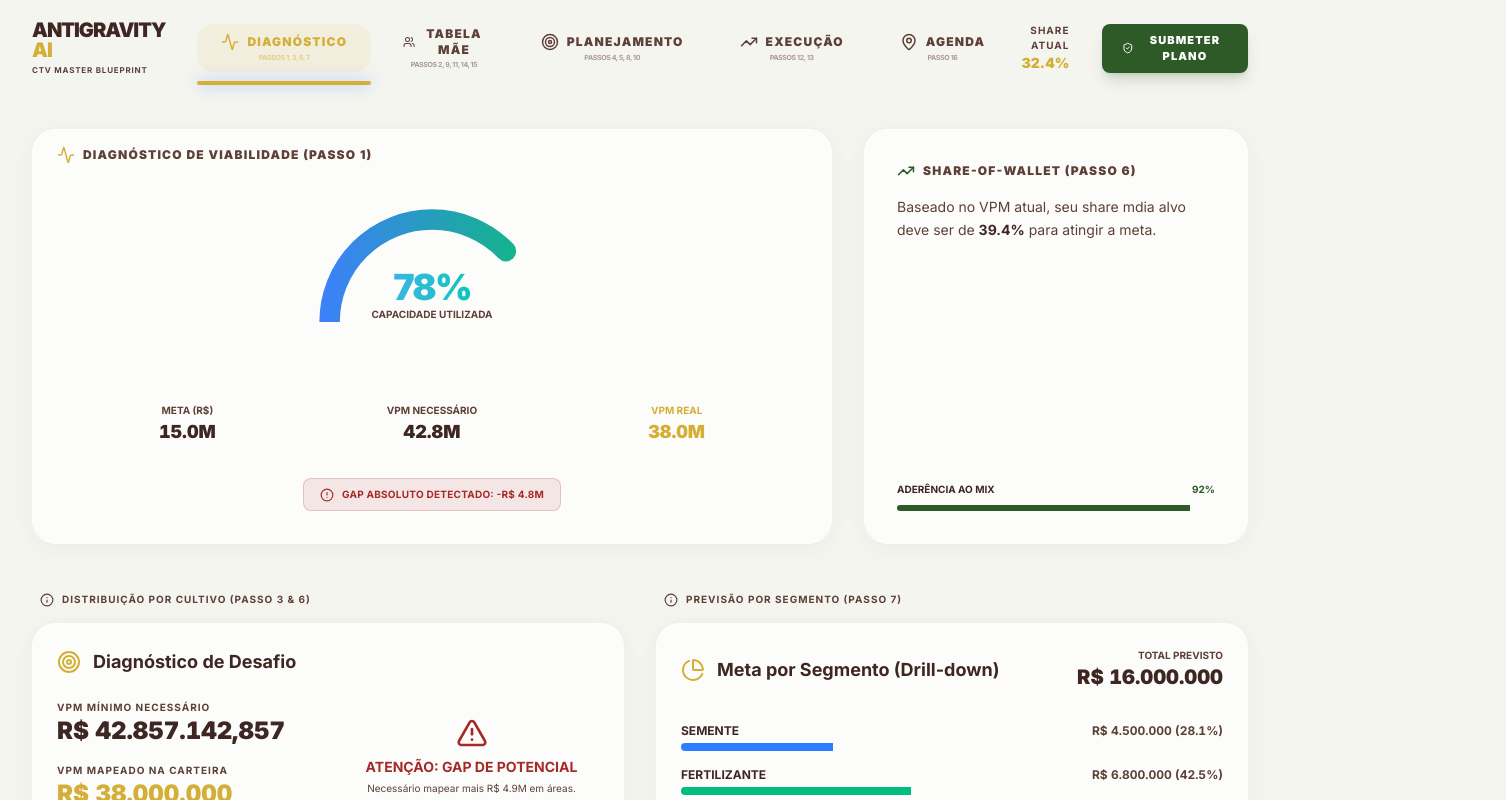
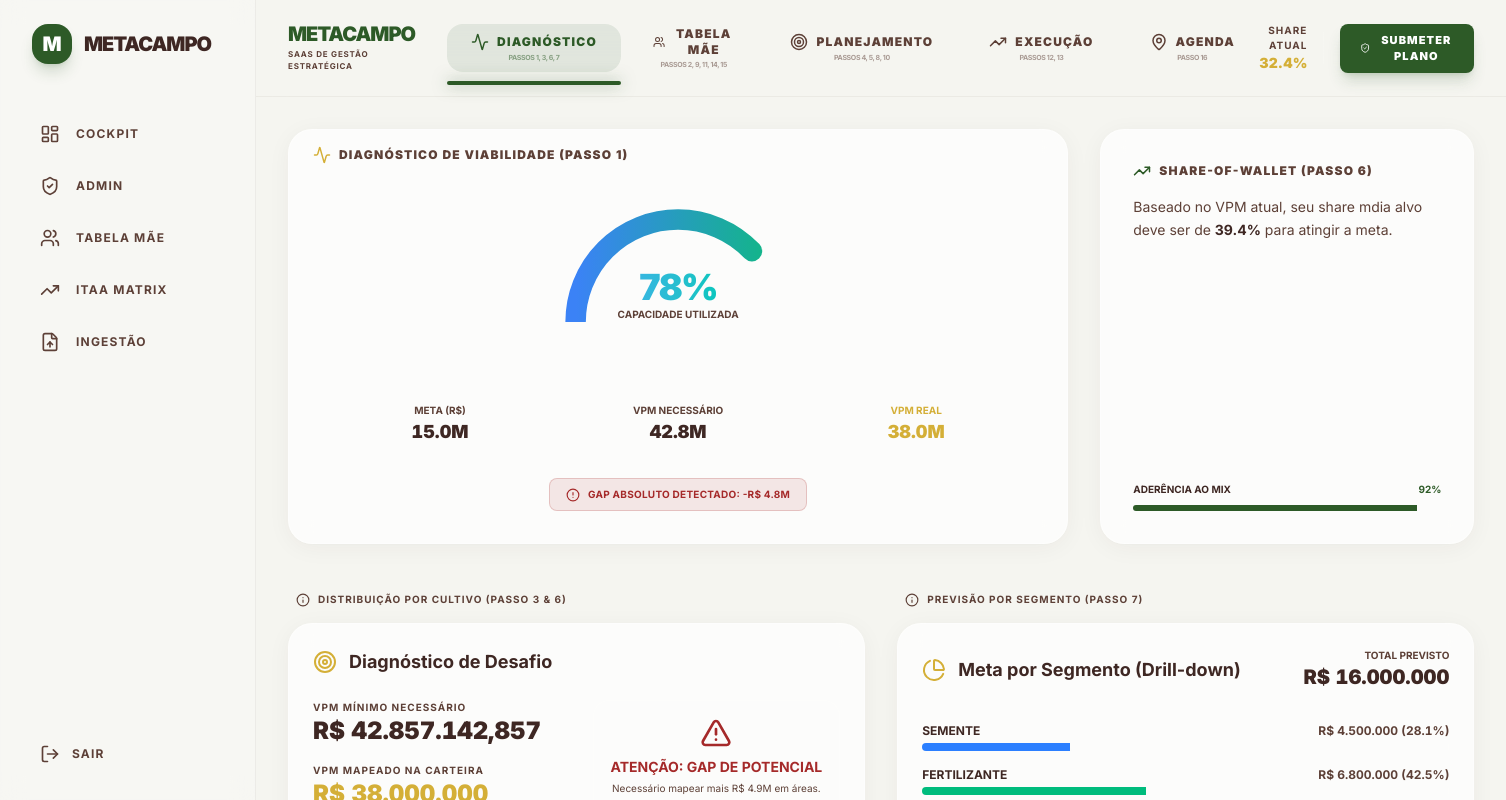
Before and after one commit to Sagrado-Express/Metacampo, a Next.js app: page /ctv in a window 1280 px wide. Shown: the top 800 px of the page, 1506 px wide, since content can reach past the window. Built offline with nearby package versions, Linux system fonts and the light colour scheme.

Commit message:
brand: rename project to MetaCampo and implement global Sidebar in RootLayout

```diff
--- a/src/app/admin/page.tsx
+++ b/src/app/admin/page.tsx
@@ -8,23 +8,24 @@
 
 export default function AdminPage() {
   return (
-    <div className="min-h-screen bg-background text-foreground p-8 space-y-12">
+    <div className="p-8 space-y-12">
       <header className="flex items-center justify-between border-b border-white/10 pb-8">
         <div className="flex items-center gap-4">
-          <div className="w-12 h-12 bg-accent/20 rounded-xl flex items-center justify-center border border-accent/50 shadow-lg shadow-accent/20">
-            <ShieldCheck className="text-accent" size={28} />
+          <div className="w-12 h-12 bg-primary/10 rounded-xl flex items-center justify-center border border-primary/20 shadow-lg shadow-primary/10">
+            <ShieldCheck className="text-primary" size={28} />
           </div>
           <div>
-            <h1 className="text-3xl font-black tracking-tighter uppercase">Painel Administrativo</h1>
-            <p className="text-sm text-muted-foreground font-medium uppercase tracking-widest">Antigravity AI Master Blueprint V4</p>
+            <h1 className="text-3xl font-black tracking-tighter uppercase text-foreground">Painel Administrativo</h1>
+            <p className="text-sm text-muted-foreground font-medium uppercase tracking-widest">MetaCampo SaaS</p>
           </div>
         </div>
 
-        <div className="flex items-center gap-3 bg-white/5 border border-white/10 px-4 py-2 rounded-full">
+        <div className="flex items-center gap-3 bg-white/50 backdrop-blur-sm border border-border px-4 py-2 rounded-full">
           <div className="w-2 h-2 bg-success rounded-full animate-pulse" />
-          <span className="text-[10px] font-black uppercase tracking-widest">Soberania de Dados Ativa</span>
+          <span className="text-[10px] font-black uppercase tracking-widest text-foreground">Soberania de Dados Ativa</span>
         </div>
       </header>
+
 
       <main className="max-w-7xl mx-auto space-y-16">
         <motion.section
--- a/src/app/ctv/page.tsx
+++ b/src/app/ctv/page.tsx
@@ -35,16 +35,16 @@
   ]
 
   return (
-    <div className="min-h-screen bg-background text-foreground flex flex-col">
+    <div className="flex flex-col">
       {/* Top Navigation Premium */}
-      <header className="sticky top-0 z-50 bg-background/80 backdrop-blur-xl border-b border-white/5 px-8">
+      <header className="sticky top-0 z-50 bg-background/80 backdrop-blur-xl border-b border-border/50 px-8">
         <div className="max-w-7xl mx-auto h-24 flex items-center justify-between">
           <div className="flex items-center gap-8 h-full">
             <div className="flex flex-col">
-              <h1 className="text-xl font-black tracking-tighter uppercase leading-none">
-                Antigravity <span className="text-accent">AI</span>
+              <h1 className="text-xl font-black tracking-tighter uppercase leading-none text-primary">
+                MetaCampo
               </h1>
-              <p className="text-[8px] text-muted-foreground font-bold uppercase tracking-widest mt-1">CTV Master Blueprint</p>
+              <p className="text-[8px] text-muted-foreground font-bold uppercase tracking-widest mt-1">SaaS de Gestão Estratégica</p>
             </div>
 
             <nav className="flex h-full items-center gap-2">
@@ -54,12 +54,12 @@
                   onClick={() => setActiveWorkspace(item.id as Workspace)}
                   className={`relative group px-6 h-12 rounded-xl flex flex-col items-center justify-center transition-all ${
                     activeWorkspace === item.id
-                      ? 'bg-accent/10 text-accent'
-                      : 'text-muted-foreground hover:bg-white/5'
+                      ? 'bg-primary/10 text-primary'
+                      : 'text-muted-foreground hover:bg-muted/50'
                   }`}
                 >
                   <div className="flex items-center gap-2">
-                    <item.icon size={18} className={activeWorkspace === item.id ? 'text-accent' : 'group-hover:text-foreground'} />
+                    <item.icon size={18} className={activeWorkspace === item.id ? 'text-primary' : 'group-hover:text-foreground'} />
                     <span className="text-xs font-black uppercase tracking-widest">{item.label}</span>
                   </div>
                   <span className="text-[7px] font-bold opacity-50 uppercase tracking-tighter mt-0.5">{item.description}</span>
@@ -67,13 +67,14 @@
                   {activeWorkspace === item.id && (
                     <motion.div
                       layoutId="activeTab"
-                      className="absolute -bottom-[13px] left-0 right-0 h-1 bg-accent rounded-full shadow-[0_0_15px_rgba(20,110,245,0.5)]"
+                      className="absolute -bottom-[13px] left-0 right-0 h-1 bg-primary rounded-full shadow-[0_0_15px_rgba(45,90,39,0.5)]"
                     />
                   )}
                 </button>
               ))}
             </nav>
           </div>
+
 
           <div className="flex items-center gap-4">
             <div className="text-right hidden md:block">
--- a/src/app/layout.tsx
+++ b/src/app/layout.tsx
@@ -15,6 +15,8 @@
   description: "Plataforma profissional de gestão e simulação de carteiras para o agronegócio.",
 };
 
+import { Sidebar } from "@/components/layout/Sidebar";
+
 export default function RootLayout({
   children,
 }: Readonly<{
@@ -22,10 +24,15 @@
 }>) {
   return (
     <html lang="pt-BR" className="light">
-      <body className={`${inter.variable} antialiased`}>
+      <body className={`${inter.variable} antialiased bg-background`}>
         <Suspense fallback={<div>Carregando...</div>}>
           <MeetingModeProvider>
-            {children}
+            <div className="flex">
+              <Sidebar />
+              <main className="flex-1 ml-20 lg:ml-64 min-h-screen">
+                {children}
+              </main>
+            </div>
           </MeetingModeProvider>
         </Suspense>
       </body>
--- a/src/app/workspace/page.tsx
+++ b/src/app/workspace/page.tsx
@@ -68,37 +68,16 @@
   };
 
   return (
-    <div className="min-h-screen bg-background flex">
-      {/* Sidebar (Minimalist Premium) */}
-      <aside className="w-20 lg:w-64 border-r border-border/50 flex flex-col p-6 bg-white/20 backdrop-blur-md">
-        <div className="flex items-center gap-3 mb-12 px-2">
-          <div className="h-10 w-10 bg-primary rounded-xl flex items-center justify-center text-white font-black text-xl">M</div>
-          <span className="hidden lg:block font-black text-xl tracking-tighter">METACAMPO</span>
-        </div>
-
-        <nav className="flex-1 space-y-2">
-          <NavItem icon={<LucideLayoutDashboard />} label="Cockpit" active />
-          <NavItem icon={<LucideUsers />} label="Carteira" />
-          <NavItem icon={<LucideSettings />} label="Ajustes" />
-        </nav>
-
-        <button className="mt-auto flex items-center gap-3 px-4 py-3 text-muted-foreground hover:text-destructive transition-colors">
-          <LucideLogOut size={20} />
-          <span className="hidden lg:block font-bold text-xs uppercase tracking-widest">Sair</span>
-        </button>
-      </aside>
-
-      {/* Main Content */}
-      <main className="flex-1 p-8 lg:p-12 overflow-y-auto">
+    <div className="p-8 lg:p-12">
       <header className="flex flex-col lg:flex-row lg:items-center justify-between mb-12 gap-6">
         <div>
-            <h1 className="text-4xl font-black tracking-tighter mb-2">Workspace Executivo</h1>
+          <h1 className="text-4xl font-black tracking-tighter mb-2 text-foreground">Workspace Executivo</h1>
           <p className="text-muted-foreground">Bem-vindo à Safra 26/27. Seu Saldo TO-GO aguarda ação.</p>
         </div>
         <div className="flex items-center gap-4">
-             <div className="px-6 py-3 rounded-2xl glass-card border-primary/20 flex items-center gap-4">
+           <div className="px-6 py-3 rounded-2xl glass-card border-primary/20 flex items-center gap-4 bg-white/50 backdrop-blur-sm">
               <div className="h-2 w-2 rounded-full bg-primary animate-pulse" />
-                <span className="text-xs font-bold uppercase tracking-widest">Live: Faturamento YTD</span>
+              <span className="text-xs font-bold uppercase tracking-widest text-foreground">Live: Faturamento YTD</span>
            </div>
         </div>
       </header>
@@ -130,7 +109,6 @@
       <section>
         <HuntingRadar clients={mockClients} />
       </section>
-      </main>
 
       {/* Reconciliation Modal */}
       <ReconciliationModal
@@ -143,15 +121,3 @@
     </div>
   );
 }
-
-function NavItem({ icon, label, active = false }: { icon: React.ReactNode, label: string, active?: boolean }) {
-  return (
-    <button className={`
-      w-full flex items-center gap-4 px-4 py-3 rounded-2xl transition-all
-      ${active ? "bg-primary text-white shadow-lg shadow-primary/20" : "text-muted-foreground hover:bg-muted/50 hover:text-foreground"}
-    `}>
-      {React.cloneElement(icon as React.ReactElement<any>, { size: 20 })}
-      <span className="hidden lg:block font-bold text-xs uppercase tracking-widest">{label}</span>
-    </button>
-  );
-}
--- a/src/components/Shell.tsx
+++ b/src/components/Shell.tsx
@@ -1,7 +1,6 @@
 "use client";
 
 import React from "react";
-import { Sidebar } from "./Sidebar";
 import { DashboardHeader } from "./DashboardHeader";
 
 interface ShellProps {
@@ -12,16 +11,13 @@
 
 export function Shell({ children, title, subtitle }: ShellProps) {
   return (
-    <div className="flex h-screen overflow-hidden bg-background">
-      <Sidebar />
-      <div className="flex flex-1 flex-col overflow-hidden">
-        <DashboardHeader title={title} subtitle={subtitle} />
-        <main className="flex-1 overflow-y-auto p-8 scrollbar-hide">
-          <div className="mx-auto max-w-7xl space-y-8">
-            {children}
-          </div>
-        </main>
-      </div>
+    <div className="flex flex-col min-h-screen">
+      <DashboardHeader title={title} subtitle={subtitle} />
+      <main className="flex-1 p-8">
+        <div className="mx-auto max-w-7xl space-y-8">
+          {children}
+        </div>
+      </main>
     </div>
   );
 }
--- /dev/null
+++ b/src/components/layout/Sidebar.tsx
@@ -0,0 +1,68 @@
+"use client";
+
+import React from "react";
+import Link from "next/link";
+import { usePathname } from "next/navigation";
+import {
+  LucideLayoutDashboard,
+  LucideUsers,
+  LucideSettings,
+  LucideLogOut,
+  LucideShieldCheck,
+  LucideTrendingUp,
+  LucideFileUp
+} from "lucide-react";
+
+/**
+ * Sidebar Menu for MetaCampo (Morning Dew Design)
+ */
+export function Sidebar() {
+  const pathname = usePathname();
+
+  const menuItems = [
+    { icon: <LucideLayoutDashboard />, label: "Cockpit", href: "/workspace" },
+    { icon: <LucideShieldCheck />, label: "Admin", href: "/admin" },
+    { icon: <LucideUsers />, label: "Tabela Mãe", href: "/ctv/tabela-mae" },
+    { icon: <LucideTrendingUp />, label: "ITAA Matrix", href: "/admin" },
+    { icon: <LucideFileUp />, label: "Ingestão", href: "/workspace" },
+  ];
+
+
+  return (
+    <aside className="fixed left-0 top-0 h-screen w-20 lg:w-64 border-r border-border/50 flex flex-col p-6 bg-white/20 backdrop-blur-md z-40">
+      <div className="flex items-center gap-3 mb-12 px-2">
+        <div className="h-10 w-10 bg-primary rounded-xl flex items-center justify-center text-white font-black text-xl shadow-lg shadow-primary/20">
+          M
+        </div>
+        <span className="hidden lg:block font-black text-xl tracking-tighter text-foreground">METACAMPO</span>
+      </div>
+
+      <nav className="flex-1 space-y-2">
+        {menuItems.map((item) => {
+          const isActive = pathname === item.href;
+          return (
+            <Link
+              key={item.label}
+              href={item.href}
+              className={`
+                w-full flex items-center gap-4 px-4 py-3 rounded-2xl transition-all
+                ${isActive
+                  ? "bg-primary text-white shadow-lg shadow-primary/20"
+                  : "text-muted-foreground hover:bg-muted/50 hover:text-foreground"
+                }
+              `}
+            >
+              {React.cloneElement(item.icon as React.ReactElement<any>, { size: 20 })}
+              <span className="hidden lg:block font-bold text-xs uppercase tracking-widest">{item.label}</span>
+            </Link>
+          );
+        })}
+      </nav>
+
+      <button className="mt-auto flex items-center gap-3 px-4 py-3 text-muted-foreground hover:text-destructive transition-colors">
+        <LucideLogOut size={20} />
+        <span className="hidden lg:block font-bold text-xs uppercase tracking-widest">Sair</span>
+      </button>
+    </aside>
+  );
+}
```
Lines whose indentation alone changed are shown as unchanged.
